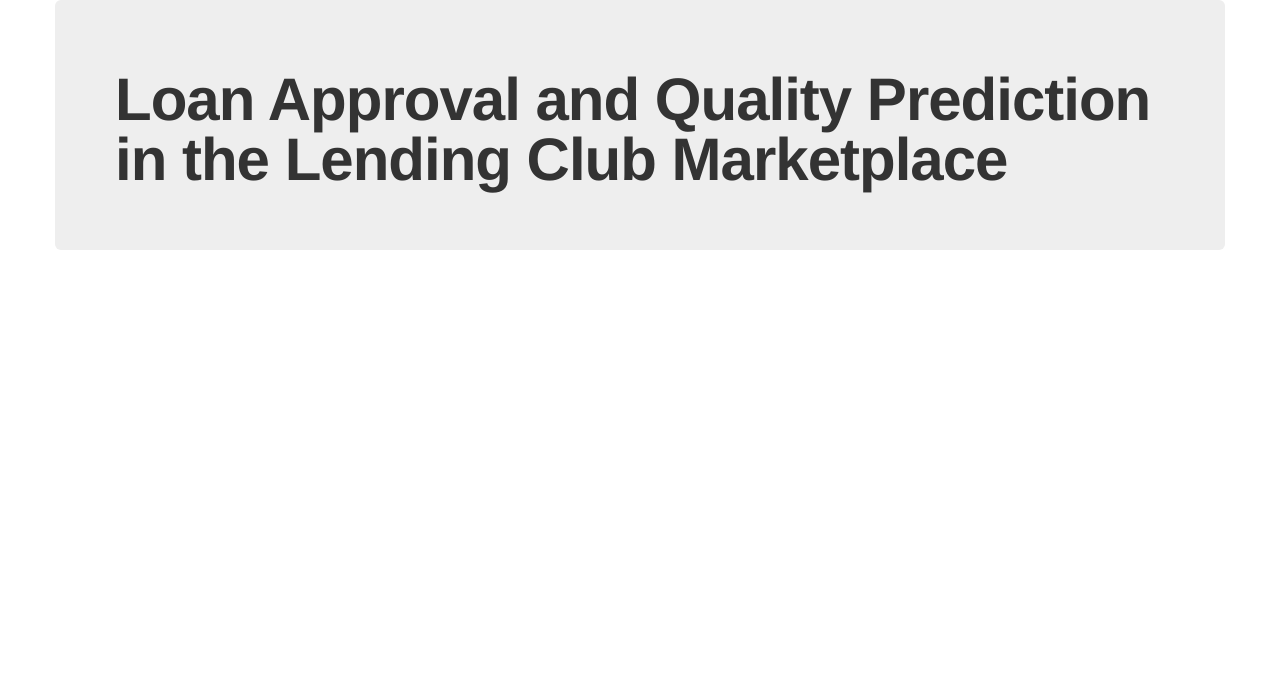
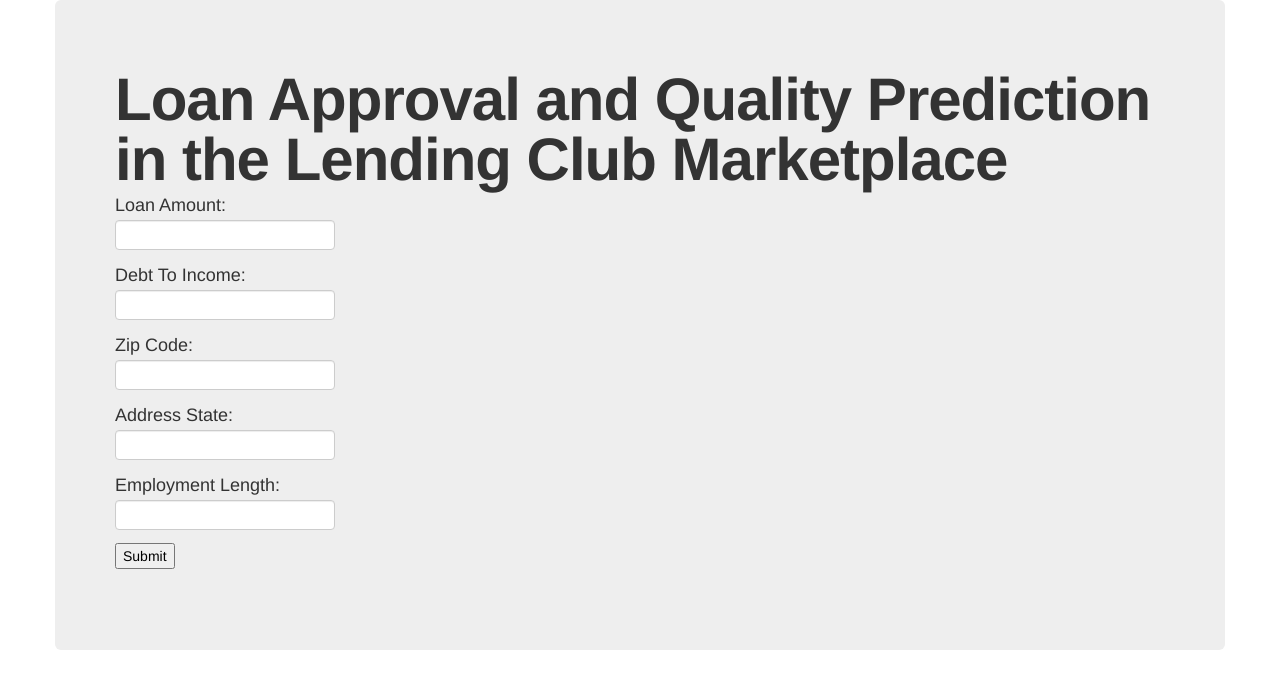
Before and after one commit to mattgmarcus/Pythia, a Flask app: template templates/index.html in a window 1280 px wide. Shown: the top 689 px of the page. Run offline with Flask 2, Linux system fonts and the light colour scheme; the template is opened without the code that fills it, so the values that code supplies are empty; parts of the project's set-up code (start-up, migrations or seed data) failed here and were passed over.

Commit message:
pickled dict vectorizer, basic prediction routing works

```diff
--- a/app.py
+++ b/app.py
@@ -1,21 +1,40 @@
-from flask import Flask, render_template
+from flask import Flask, render_template, request, redirect
 from flask.ext.sqlalchemy import SQLAlchemy
 import os
 import pickle
+from sklearn.feature_extraction import DictVectorizer
 
 app = Flask(__name__)
 app.config.from_object(os.environ['APP_SETTINGS'])
 db = SQLAlchemy(app)
 loan_accept_rfc_model = pickle.load(open('data/loan_accept_rfc.pkl', 'r'))
-loan_quality_rfc_model = pickle.load(open('data/loan_quality_rfc.pkl', 'r'))
+vect = pickle.load(open('data/dict_vectorizer.pkl', 'r'))
 
 from models import *
 
 @app.route('/')
 def hello():
-    print loan_accept_rfc_model
-    print loan_quality_rfc_model
     return render_template('index.html')
+
+@app.route('/predict', methods=['GET'])
+def predict():
+  if request.method == 'GET':
+    sample = {}
+    sample['loan_amount'] = int(request.form['loan_amount'])
+    sample['debt_to_income'] = int(request.form['debt_to_income'])
+    sample['zip_code'] = request.form['zip_code']
+    sample['address_state'] = request.form['address_state']
+    sample['employment_length'] = int(request.form['employment_length'])
+
+    sample = vect.transform(sample)
+
+    print sample
+
+    print loan_accept_rfc_model.predict(sample)
+
+    return redirect('/')
+
+
 
 if __name__ == '__main__':
     app.run()
--- a/pythia.py
+++ b/pythia.py
@@ -48,6 +48,7 @@
   vect = DictVectorizer(sparse=False)
   #print features
   features = vect.fit_transform(features)
+  pic = pickle.dump(vect, open('data/dict_vectorizer.pkl', 'wb'), protocol=pickle.HIGHEST_PROTOCOL)
   #print features.shape
 
   for i in range(args.numiters):
@@ -68,7 +69,7 @@
     classifier.fit(train_features, train_labels)
     print "Score: " + str(classifier.score(test_features, test_labels))
     print "OOB Score: " + str(classifier.oob_score)
-    # s = pickle.dump(classifier, open('loan_accept_rfc.pkl', 'wb'), protocol=pickle.HIGHEST_PROTOCOL)
+    s = pickle.dump(classifier, open('loan_accept_rfc.pkl', 'wb'), protocol=pickle.HIGHEST_PROTOCOL)
 
     # importances = classifier.feature_importances_
     # print zip(vect.get_feature_names(), importances)
--- a/templates/index.html
+++ b/templates/index.html
@@ -5,5 +5,24 @@
   <h1>
     Loan Approval and Quality Prediction in the Lending Club Marketplace
   </h1>
+
+  <form action="/predict" method='GET'>
+    Loan Amount: <br>
+    <input type="text" name="loan_amount">
+    <br>
+    Debt To Income: <br>
+    <input type="text" name="debt_to_income">
+    <br>
+    Zip Code: <br>
+    <input type="text" name="zip_code">
+    <br>
+    Address State: <br>
+    <input type="text" name="address_state">
+    <br>
+    Employment Length: <br>
+    <input type="text" name="employment_length">
+    <br>
+    <input type="submit" value="Submit">
+  </form>
 </div>
 {% endblock %}
```
Also changed, not shown: 1 other file.
